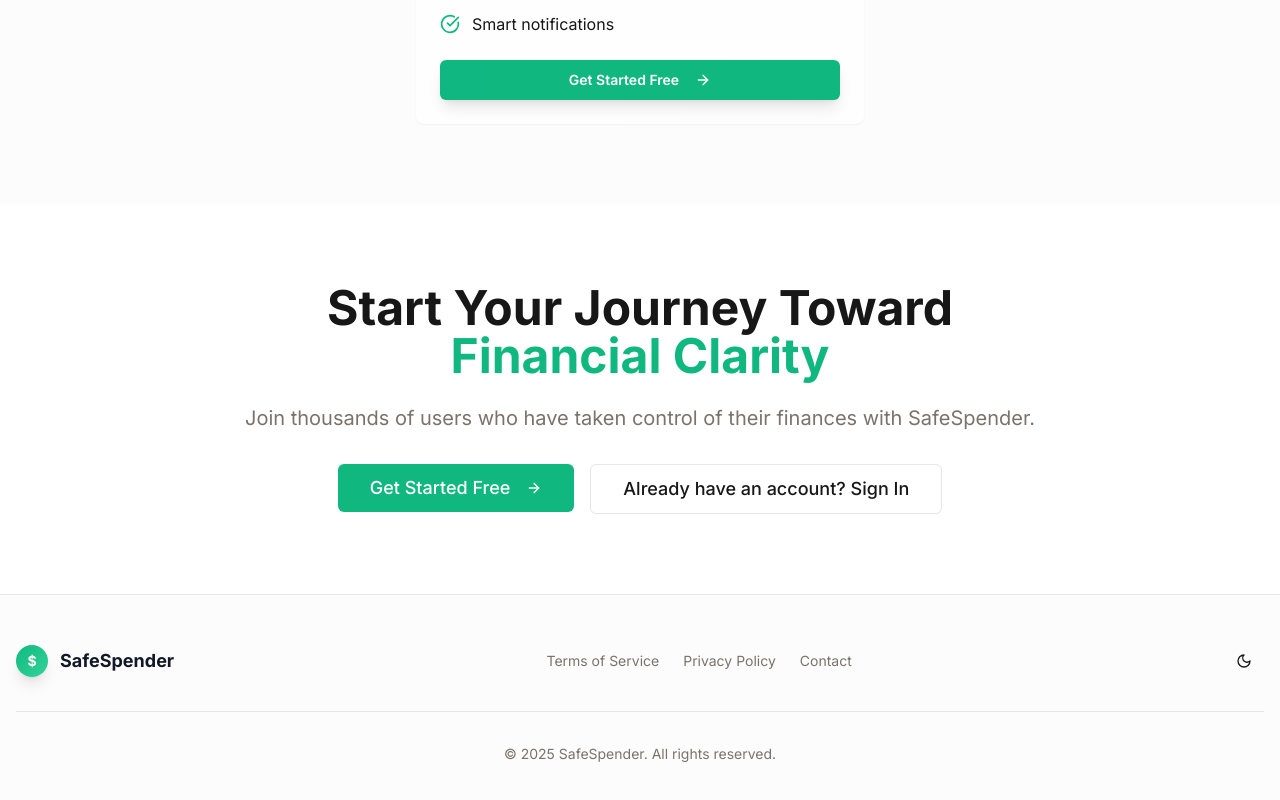
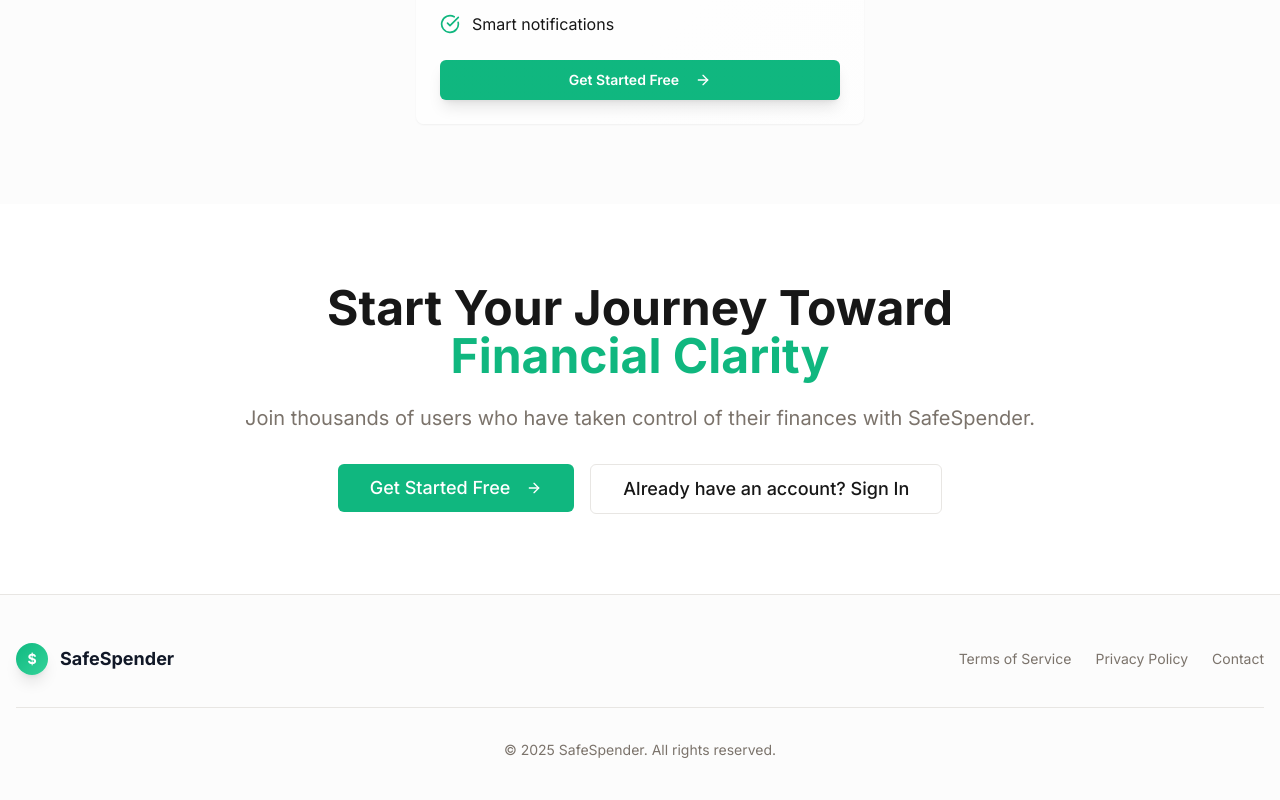
Before and after one commit to Matdweb/safespender, a React (Vite) app: page / in a window 1280 px wide. Shown: the part 2663-3463 px from the top of the page. Built offline with nearby package versions, Linux system fonts and the light colour scheme.

Commit message:
Remove redundant button

```diff
--- a/src/pages/Landing.tsx
+++ b/src/pages/Landing.tsx
@@ -331,10 +331,6 @@ const Landing = () => {
                 Contact
               </a>
             </nav>
-
-            <Button variant="ghost" size="sm" onClick={toggleDarkMode} className="rounded-full">
-              {darkMode ? <Sun className="w-4 h-4" /> : <Moon className="w-4 h-4" />}
-            </Button>
           </div>
 
           <div className="mt-8 pt-8 border-t border-border text-center">
```
